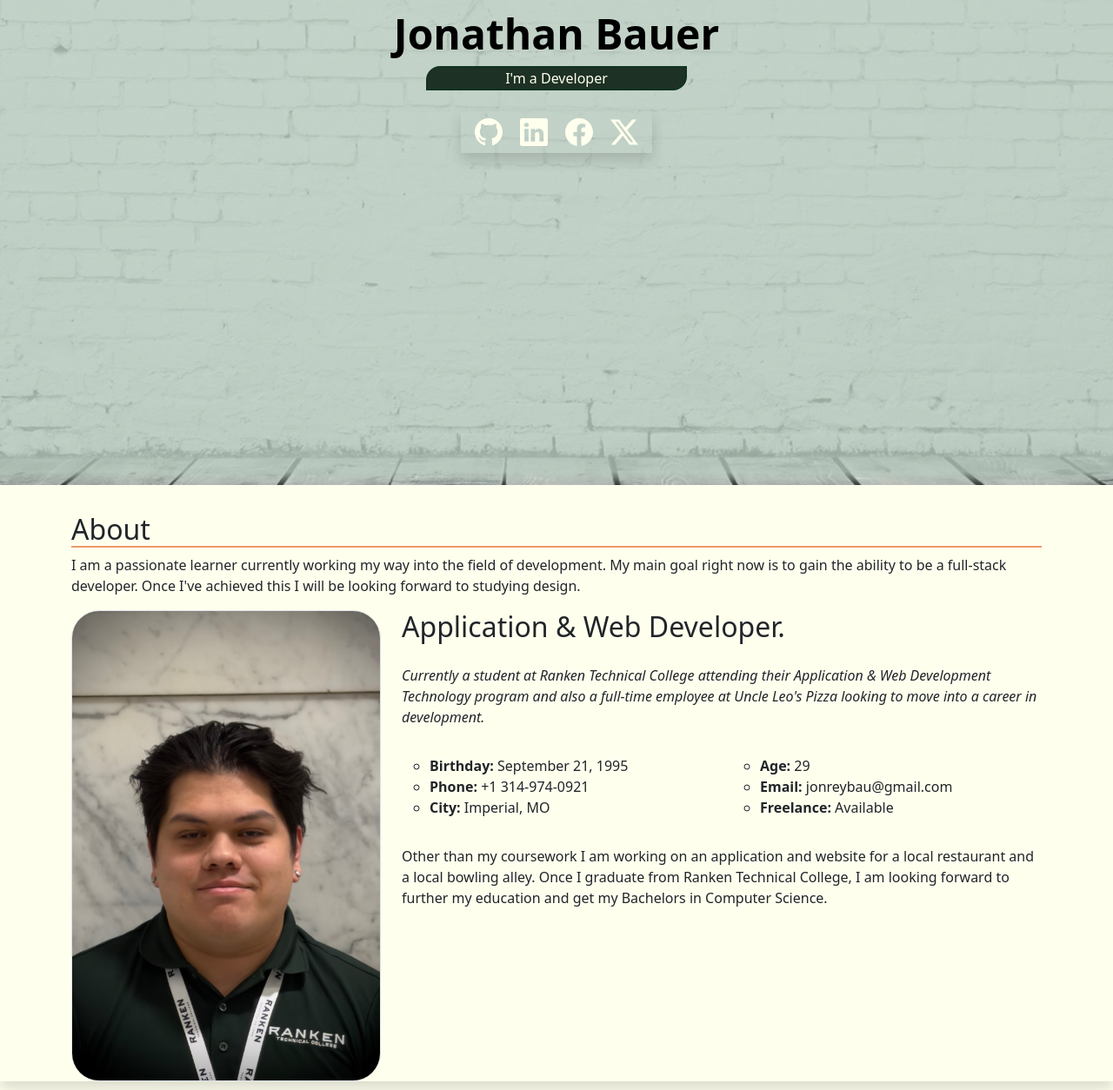
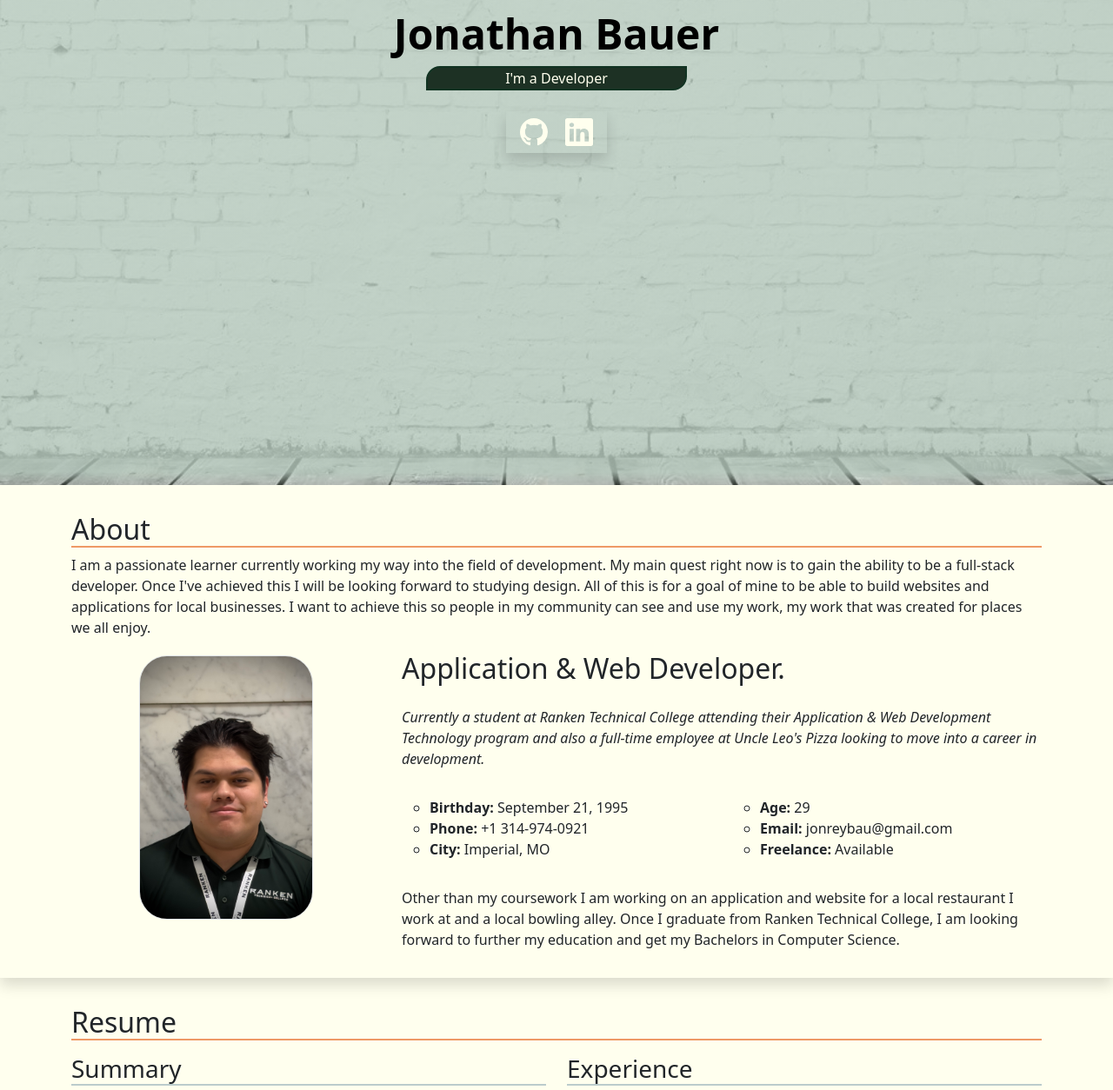
Before and after one commit to Jonathan-Bauer9001/Jonathan-Bauer9001.github.io, a plain HTML site: page index.html in a window 1280 px wide. Shown: the part 300-1554 px from the top of the page at 87% size. Drawn offline with nearby package versions, Linux system fonts and the light colour scheme.

Commit message:
disabled some two social links temporary and added some content

```diff
--- a/index.html
+++ b/index.html
@@ -82,18 +82,18 @@
               <path d="M0 1.146C0 .513.526 0 1.175 0h13.65C15.474 0 16 .513 16 1.146v13.708c0 .633-.526 1.146-1.175 1.146H1.175C.526 16 0 15.487 0 14.854zm4.943 12.248V6.169H2.542v7.225zm-1.2-8.212c.837 0 1.358-.554 1.358-1.248-.015-.709-.52-1.248-1.342-1.248S2.4 3.226 2.4 3.934c0 .694.521 1.248 1.327 1.248zm4.908 8.212V9.359c0-.216.016-.432.08-.586.173-.431.568-.878 1.232-.878.869 0 1.216.662 1.216 1.634v3.865h2.401V9.25c0-2.22-1.184-3.252-2.764-3.252-1.274 0-1.845.7-2.165 1.193v.025h-.016l.016-.025V6.169h-2.4c.03.678 0 7.225 0 7.225z"/>
             </svg>
           </a><!--end social tag-->
-
+          <!--facebook link temporary disabled for setup
           <a href="#" target="_blank" class="facebook">
             <svg xmlns="http://www.w3.org/2000/svg" width="32" height="32" fill="currentColor" class="mx-2 bi bi-facebook" viewBox="0 0 16 16">
               <path d="M16 8.049c0-4.446-3.582-8.05-8-8.05C3.58 0-.002 3.603-.002 8.05c0 4.017 2.926 7.347 6.75 7.951v-5.625h-2.03V8.05H6.75V6.275c0-2.017 1.195-3.131 3.022-3.131.876 0 1.791.157 1.791.157v1.98h-1.009c-.993 0-1.303.621-1.303 1.258v1.51h2.218l-.354 2.326H9.25V16c3.824-.604 6.75-3.934 6.75-7.951"/>
             </svg>
-          </a><!--end social tag-->
-
+          </a>--><!--end social tag-->
+          <!--twitter link temporary disabled for setup
           <a href="#" target="_blank" class="twitter">
             <svg xmlns="http://www.w3.org/2000/svg" width="32" height="32" fill="currentColor" class="mx-2 bi bi-twitter-x" viewBox="0 0 16 16">
               <path d="M12.6.75h2.454l-5.36 6.142L16 15.25h-4.937l-3.867-5.07-4.425 5.07H.316l5.733-6.57L0 .75h5.063l3.495 4.633L12.601.75Zm-.86 13.028h1.36L4.323 2.145H2.865z"/>
             </svg>
-          </a><!--end social tag-->
+          </a>--><!--end social tag-->
 
         </div>
       </div>
@@ -104,19 +104,19 @@
         <!-- Section Title -->
         <div class="container section-title">
           <h2>About</h2>
-          <p>I am a passionate learner currently working my way into the field of development. My main goal right now is to gain the ability to be a full-stack developer. Once I've achieved this I will be looking forward to studying design. <!--summary about what I am currently working on what i am doing to reach the end and where i want to be next and what actions i can take to get there. then throw in my dream of being full stack dev and designer making application and websites for local businesses.--> </p>
+          <p>I am a passionate learner currently working my way into the field of development. My main quest right now is to gain the ability to be a full-stack developer. Once I've achieved this I will be looking forward to studying design. All of this is for a goal of mine to be able to build websites and applications for local businesses. I want to achieve this so people in my community can see and use my work, my work that was created for places we all enjoy. <!--summary about what I am currently working on what i am doing to reach the end and where i want to be next and what actions i can take to get there. then throw in my dream of being full stack dev and designer making application and websites for local businesses.--> </p>
         </div><!-- End Section Title -->
 
         <div class="container article">
 
           <div class="row gy-4 justify-content-center">
-            <div class="col-lg-4">
-              <img src="images/profile-pic.jpg" class="img-fluid border rounded-5" alt="Jonathan Bauer">
+            <div class="col-lg-4 text-center pt-1">
+              <img src="images/profile-pic.jpg" class="profile-pic img-fluid border rounded-5" alt="Jonathan Bauer">
             </div>
             <div class="col-lg-8 content">
               <h2>Application &amp; Web Developer.</h2>
               <p class="fst-italic py-3">
-                Currently a student at Ranken Technical College attending their Application &amp; Web Development Technology program and also a full-time employee at Uncle Leo's Pizza looking to move into a career in development.             </p>
+                Currently a student at Ranken Technical College attending their Application &amp; Web Development Technology program and also a full-time employee at Uncle Leo's Pizza looking to move into a career in development.</p>
               <div class="row">
                 <div class="col-lg-6">
                   <ul class="article-list">
@@ -134,7 +134,7 @@
                 </div>
               </div>
               <p class="py-3">
-                Other than my coursework I am working on an application and website for a local restaurant and a local bowling alley. Once I graduate from Ranken Technical College, I am looking forward to further my education and get my Bachelors in Computer Science.
+                Other than my coursework I am working on an application and website for a local restaurant I work at and a local bowling alley. Once I graduate from Ranken Technical College, I am looking forward to further my education and get my Bachelors in Computer Science.
               </p>
             </div>
           </div>
@@ -421,18 +421,18 @@
               <path d="M0 1.146C0 .513.526 0 1.175 0h13.65C15.474 0 16 .513 16 1.146v13.708c0 .633-.526 1.146-1.175 1.146H1.175C.526 16 0 15.487 0 14.854zm4.943 12.248V6.169H2.542v7.225zm-1.2-8.212c.837 0 1.358-.554 1.358-1.248-.015-.709-.52-1.248-1.342-1.248S2.4 3.226 2.4 3.934c0 .694.521 1.248 1.327 1.248zm4.908 8.212V9.359c0-.216.016-.432.08-.586.173-.431.568-.878 1.232-.878.869 0 1.216.662 1.216 1.634v3.865h2.401V9.25c0-2.22-1.184-3.252-2.764-3.252-1.274 0-1.845.7-2.165 1.193v.025h-.016l.016-.025V6.169h-2.4c.03.678 0 7.225 0 7.225z"/>
             </svg>
           </a><!--end social tag-->
-
+          <!--facebook tag disabled  temporary
           <a href="#" target="_blank" class="facebook">
             <svg xmlns="http://www.w3.org/2000/svg" width="32" height="32" fill="currentColor" class="mx-2 bi bi-facebook" viewBox="0 0 16 16">
               <path d="M16 8.049c0-4.446-3.582-8.05-8-8.05C3.58 0-.002 3.603-.002 8.05c0 4.017 2.926 7.347 6.75 7.951v-5.625h-2.03V8.05H6.75V6.275c0-2.017 1.195-3.131 3.022-3.131.876 0 1.791.157 1.791.157v1.98h-1.009c-.993 0-1.303.621-1.303 1.258v1.51h2.218l-.354 2.326H9.25V16c3.824-.604 6.75-3.934 6.75-7.951"/>
             </svg>
-          </a><!--end social tag-->
-
+          </a>--><!--end social tag-->
+          <!--twitter tag disabled temporary
           <a href="#" target="_blank" class="twitter">
             <svg xmlns="http://www.w3.org/2000/svg" width="32" height="32" fill="currentColor" class="mx-2 bi bi-twitter-x" viewBox="0 0 16 16">
               <path d="M12.6.75h2.454l-5.36 6.142L16 15.25h-4.937l-3.867-5.07-4.425 5.07H.316l5.733-6.57L0 .75h5.063l3.495 4.633L12.601.75Zm-.86 13.028h1.36L4.323 2.145H2.865z"/>
             </svg>
-          </a><!--end social tag-->
+          </a>--><!--end social tag-->
 
         </div><!-- end social links-->
 
--- a/styles/site.css
+++ b/styles/site.css
@@ -45,6 +45,9 @@ body{
 /* main start */
 main{
   background-color: #ffe;
+}
+.profile-pic {
+  max-width: 200px;
 }
 .section-title h2 {
   padding-top: 1em;
```
Also changed, not shown: 1 other file.
